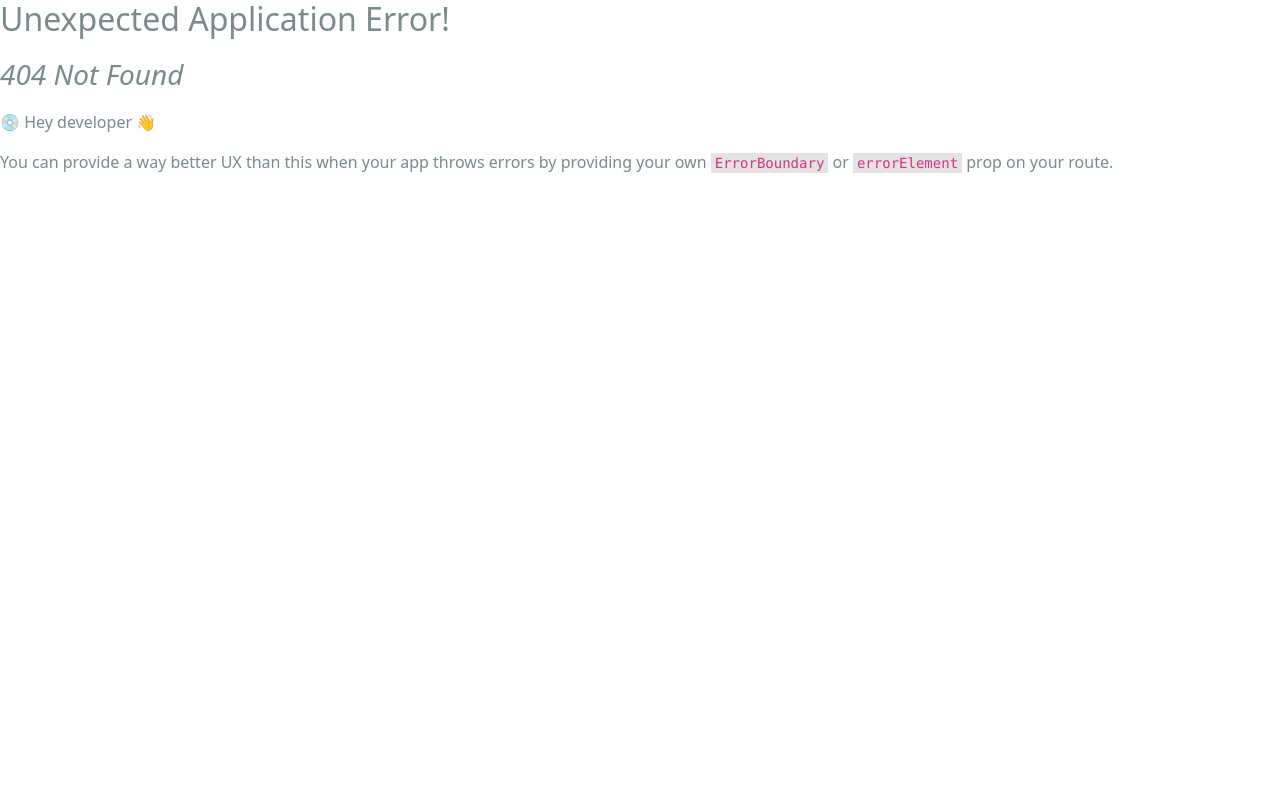
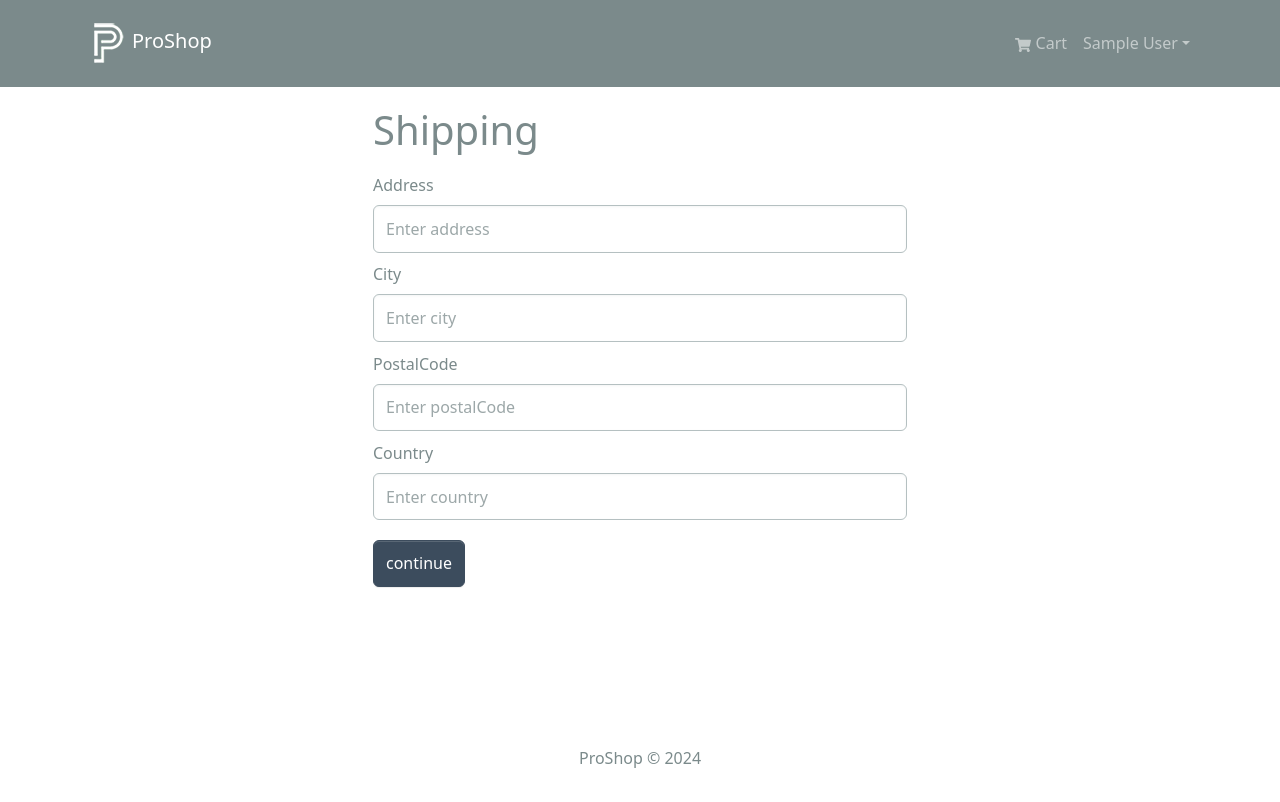
Before and after one commit to debreroha/Proshop-Ecommerce, a React (Create React App) app in the folder frontend/: page /shipping in a window 1280 px wide. Before the commit this address had no page. Shown: the top 802 px of the page. Built offline with nearby package versions, Linux system fonts and the light colour scheme; sample sign-in values are in the browser's storage.

Commit message:
shipping screen and private routes

```diff
--- /dev/null
+++ b/frontend/src/components/PrivateRoute.jsx
@@ -0,0 +1,10 @@
+import { Outlet, Navigate } from "react-router-dom"
+import { useSelector } from "react-redux"
+
+const PrivateRoute = () => {
+    const {userInfo} = useSelector((state) => state.auth)
+  return userInfo ?<Outlet /> : <Navigate to='/login'  replace/>
+
+}
+
+export default PrivateRoute
--- a/frontend/src/index.js
+++ b/frontend/src/index.js
@@ -19,6 +19,8 @@
 import CartsScreen from './screens/CartsScreen';
 import LoginScreen from './screens/LoginScreen';
 import RegisterScreen from './screens/RegisterScreen';
+import ShippingScreen from './screens/ShippingScreen';
+import PrivateRoute from './components/PrivateRoute'
 
 const router = createBrowserRouter(
   createRoutesFromElements(
@@ -28,6 +30,10 @@
       <Route path='/cart' element={<CartsScreen />} ></Route>
       <Route path='/login' element={<LoginScreen />} ></Route>
       <Route path='/register' element={<RegisterScreen />} ></Route>
+
+      <Route path='' element={<PrivateRoute />} >
+        <Route path='/shipping' element={<ShippingScreen />} ></Route>
+      </Route>
     </Route>
   )
 )
--- /dev/null
+++ b/frontend/src/screens/ShippingScreen.jsx
@@ -0,0 +1,67 @@
+import { useState } from "react"
+import {Form, Button} from 'react-bootstrap'
+import {  useDispatch, useSelector } from "react-redux"
+import { useNavigate } from "react-router-dom"
+import FormContainer from '../components/FormContainer'
+import { saveShippingAddress } from "../slices/cartSlice"
+
+const ShippingScreen = () => {
+    const cart = useSelector((state) => state.cart)
+    const {shippingAddress} = cart
+
+    const [address, setAddress] = useState(shippingAddress?.address ||'')
+    const [city, setCity] = useState(shippingAddress?.city ||'')
+    const [postalCode, setPostalCode] = useState(shippingAddress?.postalCode ||'')
+    const [country, setCountry] = useState(shippingAddress?.country ||'')
+
+    const dispatch = useDispatch()
+    const navigate = useNavigate()
+
+    const submitHandler = (e) => {
+        e.preventDefault()
+        dispatch(saveShippingAddress({address, city, postalCode, country }))
+        navigate('/payment')
+    }
+  return (
+    <FormContainer>
+      <h1>Shipping</h1>
+
+      <Form onSubmit={submitHandler}>
+        <Form.Group controlId='address' className='my-2'>
+        <Form.Label>Address</Form.Label>
+            <Form.Control type="text"
+                placeholder="Enter address"
+                value={address}
+                onChange={(e) => setAddress(e.target.value)}></Form.Control>
+        </Form.Group>
+        <Form.Group controlId='city' className='my-2'>
+        <Form.Label>City</Form.Label>
+            <Form.Control type="text"
+                placeholder="Enter city"
+                value={city}
+                onChange={(e) => setCity(e.target.value)}></Form.Control>
+        </Form.Group>
+
+        <Form.Group controlId='postalCode' className='my-2'>
+        <Form.Label>PostalCode</Form.Label>
+            <Form.Control type="text"
+                placeholder="Enter postalCode"
+                value={postalCode}
+                onChange={(e) => setPostalCode(e.target.value)}></Form.Control>
+        </Form.Group>
+        <Form.Group controlId='country' className='my-2'>
+            <Form.Label>Country</Form.Label>
+            <Form.Control type="text"
+                placeholder="Enter country"
+                value={country}
+                onChange={(e) => setCountry(e.target.value)}></Form.Control>
+        </Form.Group>
+        <Button type="submit" variant="primary" className="my-2">
+            continue
+        </Button>
+      </Form>
+    </FormContainer>
+  )
+}
+
+export default ShippingScreen
--- a/frontend/src/slices/cartSlice.js
+++ b/frontend/src/slices/cartSlice.js
@@ -1,7 +1,8 @@
 import {createSlice} from '@reduxjs/toolkit'
 import { updateCart } from '../utils/cartUtils'
 
-const initialState = localStorage.getItem('cart') ? JSON.parse(localStorage.getItem('cart')) : {cartItems: []}
+const initialState = localStorage.getItem('cart') ? JSON.parse(localStorage.getItem('cart')) : {cartItems: [],
+    shippingAddress:{}, paymentMethod: 'PayPal'}
 
 
 const cartSlice = createSlice({
@@ -24,10 +25,14 @@
         removeFromCart: (state, action) => {
             state.cartItems = state.cartItems.filter((x) => x._id !== action.payload)
             return updateCart(state)
+        },
+        saveShippingAddress: (state, action) => {
+            state.shippingAddress = action.payload
+            return updateCart(state)
         }
     }
 })
 
-export const {addToCart, removeFromCart} = cartSlice.actions
+export const {addToCart, removeFromCart, saveShippingAddress} = cartSlice.actions
 
 export default cartSlice.reducer
```
Also changed, not shown: frontend/src/components/CheckoutSteps.jsx (added).
